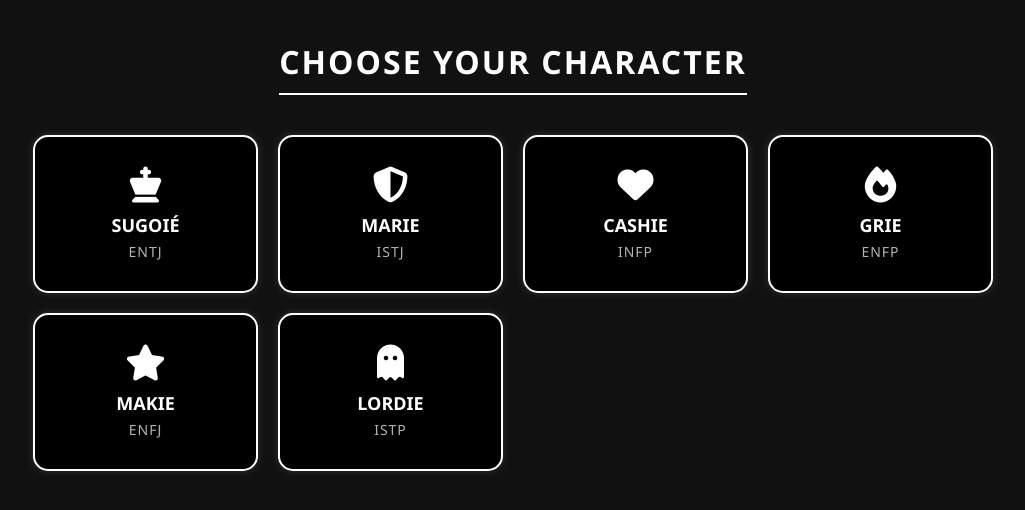
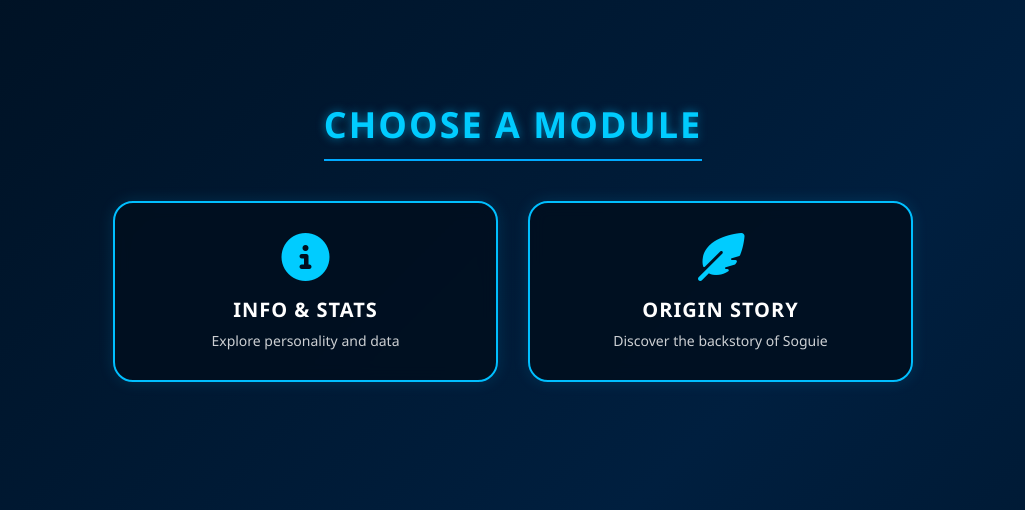
Before and after one commit to Theorist18/Characterz, a plain HTML site: page index.html in a window 1280 px wide. Shown: the whole page, without its empty margins (127-1152 px from the left). Drawn offline with Linux system fonts and the light colour scheme.

Commit message:
Update index.html

```diff
--- a/index.html
+++ b/index.html
@@ -3,7 +3,7 @@
 <head>
   <meta charset="UTF-8" />
   <meta name="viewport" content="width=device-width, initial-scale=1.0"/>
-  <title>Character Selector</title>
+  <title>Module Selector</title>
   <link rel="stylesheet" href="https://cdnjs.cloudflare.com/ajax/libs/font-awesome/6.5.0/css/all.min.css" crossorigin="anonymous" />
   <style>
     * {
@@ -14,105 +14,107 @@
 
     body {
       font-family: 'Segoe UI', sans-serif;
-      background-color: #111;
       color: #fff;
       display: flex;
       flex-direction: column;
       align-items: center;
+      justify-content: flex-start;
       min-height: 100vh;
+      padding: 40px 20px;
+      background: linear-gradient(-45deg, #000000, #001f3f, #000000, #001b2e);
+      background-size: 400% 400%;
+      animation: gradientBG 20s ease infinite;
     }
 
+    @keyframes gradientBG {
+      0% { background-position: 0% 50%; }
+      50% { background-position: 100% 50%; }
+      100% { background-position: 0% 50%; }
+    }
+
+
+
     h1 {
-      margin: 40px 0 20px;
-      font-size: 32px;
+      margin-top: 60px;
+      font-size: 36px;
       letter-spacing: 2px;
-      color: #fff;
       text-transform: uppercase;
-      border-bottom: 2px solid #fff;
+      border-bottom: 2px solid #00aaff;
       padding-bottom: 10px;
+      color: #00ccff;
+      text-shadow: 0 0 10px #00bfff88;
     }
 
     .card-grid {
       display: grid;
-      grid-template-columns: repeat(auto-fit, minmax(200px, 1fr));
-      gap: 20px;
+      grid-template-columns: repeat(auto-fit, minmax(250px, 1fr));
+      gap: 30px;
       width: 90%;
-      max-width: 1000px;
-      padding: 20px;
+      max-width: 800px;
+      padding: 40px 0;
     }
 
-    .character-card {
-      background: #000;
-      border: 2px solid #fff;
-      border-radius: 15px;
+    .module-card {
+      background: rgba(0, 15, 30, 0.85);
+      border: 2px solid #00bfff;
+      border-radius: 20px;
       text-align: center;
       padding: 30px 20px;
       text-decoration: none;
       color: #fff;
-      transition: all 0.3s ease;
-      box-shadow: 0 0 10px #fff2;
+      transition: transform 0.4s ease, box-shadow 0.4s ease;
+      box-shadow: 0 0 15px rgba(0, 191, 255, 0.15);
+      backdrop-filter: blur(8px);
     }
 
-    .character-card:hover {
-      background: #fff;
-      color: #000;
-      transform: translateY(-5px);
-      box-shadow: 0 0 15px #fff;
+    .module-card:hover {
+      transform: translateY(-10px) scale(1.03);
+      box-shadow: 0 0 25px #00ccff;
+      background: rgba(0, 30, 60, 0.6);
+      color: #fff;
     }
 
-    .character-card i {
-      font-size: 36px;
-      margin-bottom: 10px;
+    .module-card i {
+      font-size: 48px;
+      margin-bottom: 15px;
+      color: #00ccff;
+      transition: transform 0.3s ease;
     }
 
-    .character-name {
-      font-size: 18px;
+    .module-card:hover i {
+      transform: scale(1.2);
+    }
+
+    .module-name {
+      font-size: 20px;
       font-weight: bold;
       text-transform: uppercase;
+      letter-spacing: 1px;
     }
 
-    .character-type {
+    .module-desc {
       font-size: 14px;
-      margin-top: 5px;
-      letter-spacing: 1px;
-      opacity: 0.7;
+      margin-top: 8px;
+      opacity: 0.8;
     }
   </style>
 </head>
 <body>
 
-  <h1>Choose Your Character</h1>
+
+
+  <h1>Choose a Module</h1>
 
   <div class="card-grid">
-    <a href="https://theorist18.github.io/Sugoie/" class="character-card">
-      <i class="fas fa-chess-king"></i>
-      <div class="character-name">Sugoié</div>
-      <div class="character-type">ENTJ</div>
+    <a href="https://theorist18.github.io/Sugoie/" class="module-card">
+      <i class="fas fa-circle-info"></i>
+      <div class="module-name">Info & Stats</div>
+      <div class="module-desc">Explore personality and data</div>
     </a>
-    <a href="marie.html" class="character-card">
-      <i class="fas fa-shield-alt"></i>
-      <div class="character-name">Marie</div>
-      <div class="character-type">ISTJ</div>
-    </a>
-    <a href="cashie.html" class="character-card">
-      <i class="fas fa-heart"></i>
-      <div class="character-name">Cashie</div>
-      <div class="character-type">INFP</div>
-    </a>
-    <a href="grie.html" class="character-card">
-      <i class="fas fa-fire"></i>
-      <div class="character-name">Grie</div>
-      <div class="character-type">ENFP</div>
-    </a>
-    <a href="makie.html" class="character-card">
-      <i class="fas fa-star"></i>
-      <div class="character-name">Makie</div>
-      <div class="character-type">ENFJ</div>
-    </a>
-    <a href="lordie.html" class="character-card">
-      <i class="fas fa-ghost"></i>
-      <div class="character-name">Lordie</div>
-      <div class="character-type">ISTP</div>
+    <a href="https://theorist18.github.io/Bg/" class="module-card">
+      <i class="fas fa-feather-alt"></i>
+      <div class="module-name">Origin Story</div>
+      <div class="module-desc">Discover the backstory of Soguie</div>
     </a>
   </div>
 
```
